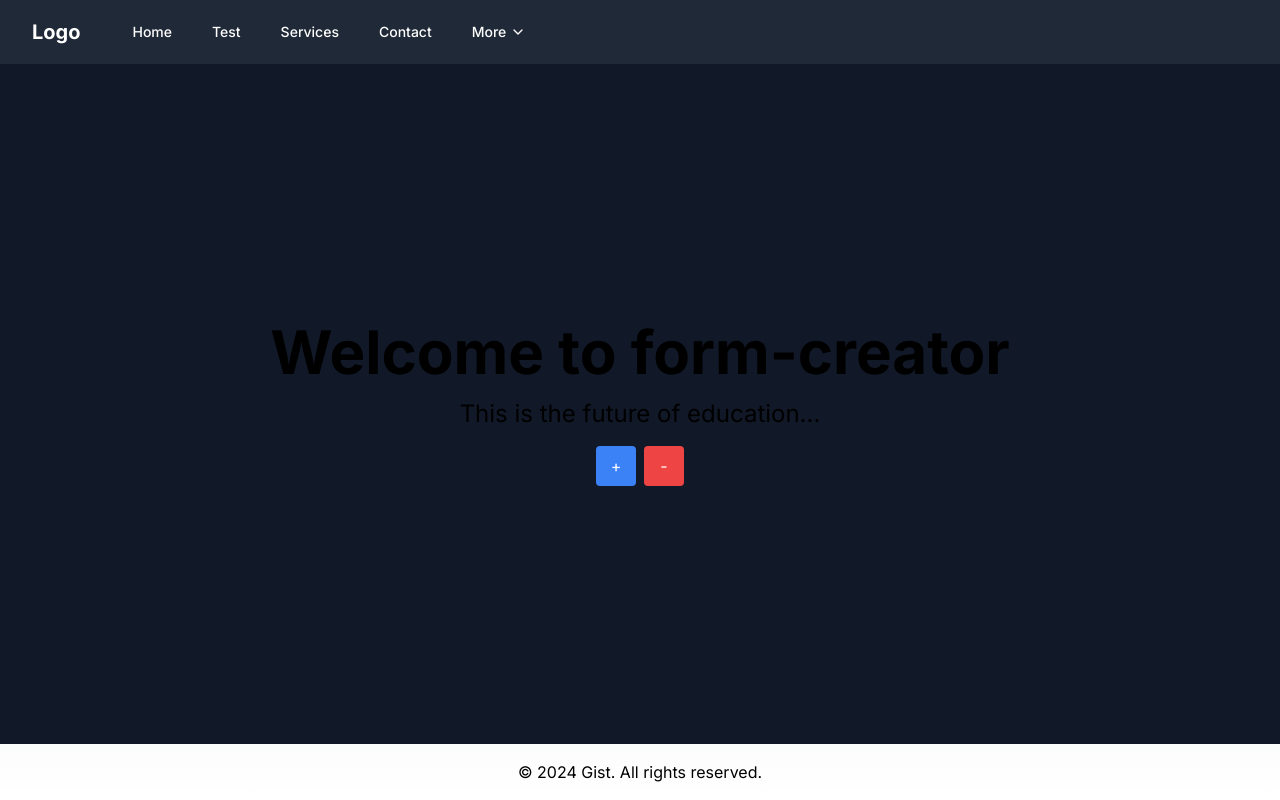
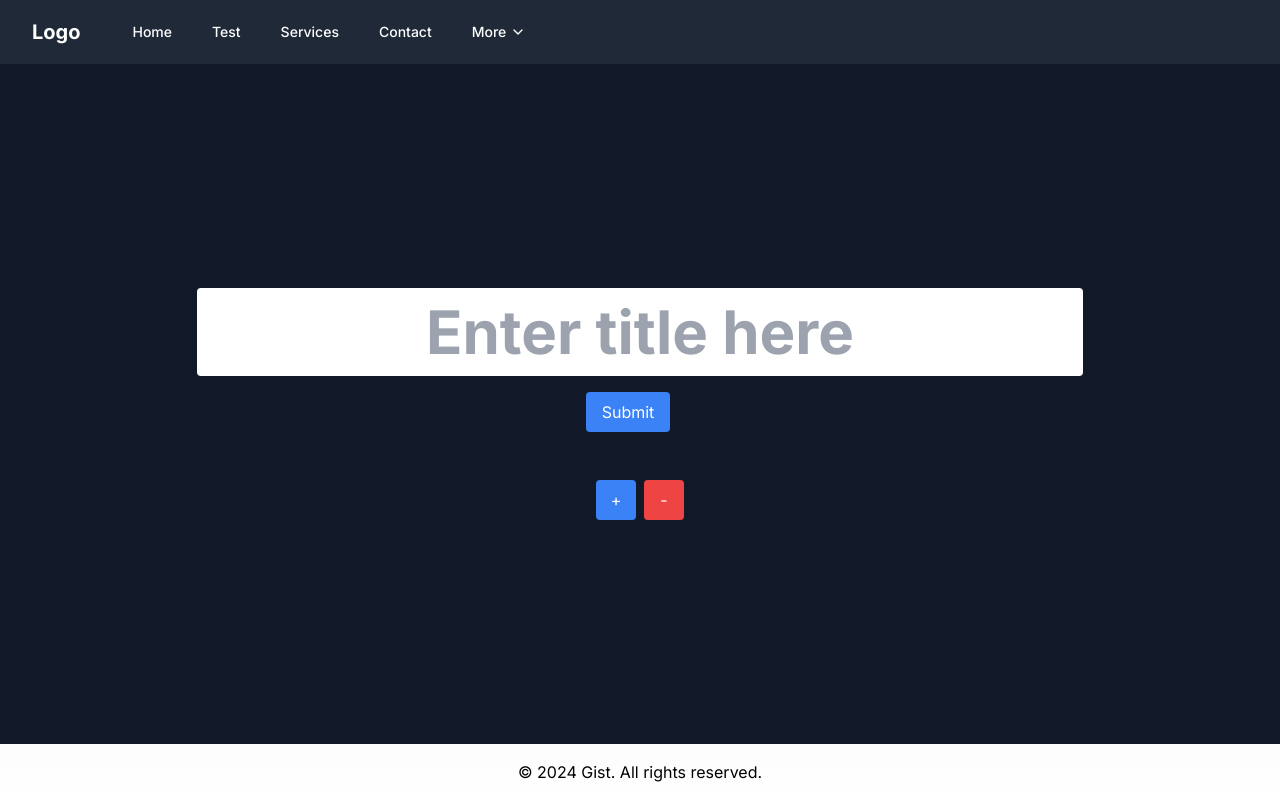
Before and after one commit to michaelgbcole/gist-frontend, a Next.js app in the folder gist-frontend-real/: page /form-creator in a window 1280 px wide. Built offline with nearby package versions, Linux system fonts and the light colour scheme.

Commit message:
add a bunch of stuff

```diff
--- a/gist-frontend-real/src/app/form-creator/page.tsx
+++ b/gist-frontend-real/src/app/form-creator/page.tsx
@@ -1,4 +1,4 @@
-'use client';
+"use client";
 import React, { useState, useEffect } from 'react';
 import ResponsiveMenuBar from '@/components/nav-bar';
 import Footer from '@/components/footer';
@@ -9,6 +9,8 @@ export default function Home() {
   const [questionList, setQuestionList] = useState<{ id: number, type: 'SAQ' | 'MultipleChoice' }[]>([]);
   const [showMenu, setShowMenu] = useState(false);
   const [showDeleteMenu, setShowDeleteMenu] = useState(false);
+  const [title, setTitle] = useState('');
+  const [isEditingTitle, setIsEditingTitle] = useState(true);
 
   const handleButtonClick = (event: React.MouseEvent) => {
     event.stopPropagation();
@@ -35,6 +37,10 @@ export default function Home() {
     setShowDeleteMenu(false);
   };
 
+  const handleTitleSubmit = () => {
+    setIsEditingTitle(false);
+  };
+
   useEffect(() => {
     const handleClickOutside = () => {
       setShowMenu(false);
@@ -53,10 +59,29 @@ export default function Home() {
   return (
     <div className="min-h-screen flex flex-col" onClick={(e) => e.stopPropagation()}>
       <ResponsiveMenuBar />
-      <main className="flex-grow flex items-center justify-center bg-gray-900">
-        <div className="text-center">
-          <h1 className="text-6xl font-bold mb-4">Welcome to form-creator</h1>
-          <p className="text-2xl">This is the future of education...</p>
+      <main className="flex-grow flex items-center justify-center bg-gray-900 p-4 sm:p-12">
+        <div className="text-center w-full max-w-4xl">
+          <div className="flex flex-col items-center justify-center">
+            {isEditingTitle ? (
+              <>
+                <input
+                  type="text"
+                  value={title}
+                  onChange={(e) => setTitle(e.target.value)}
+                  placeholder="Enter title here"
+                  className="text-3xl sm:text-6xl font-bold mb-4 text-black p-2 rounded text-center w-full sm:w-auto"
+                />
+                <button
+                  onClick={handleTitleSubmit}
+                  className="bg-blue-500 text-white px-4 py-2 rounded ml-0 sm:ml-2 mt-2 sm:mt-0 m-8"
+                >
+                  Submit
+                </button>
+              </>
+            ) : (
+              <h1 className="text-3xl sm:text-6xl font-bold mb-4">{title}</h1>
+            )}
+          </div>
           {questionList.map((question) => (
             <div className='p-4' key={question.id}>
               {question.type === 'SAQ' ? <SAQ /> : <MultipleChoice />}
@@ -77,30 +102,30 @@ export default function Home() {
             </button>
           </div>
           {showMenu && (
-            <div className="absolute left-1/2 transform -translate-x-1/2 mt-2 bg-white p-2 rounded shadow-lg w-128" onClick={(e) => e.stopPropagation()}>
+            <div className="absolute left-1/2 transform -translate-x-1/2 mt-2 bg-white p-2 rounded shadow-lg w-64 sm:w-128" onClick={(e) => e.stopPropagation()}>
               <button
                 onClick={addSAQ}
-                className="bg-green-500 text-white px-4 py-2 rounded m-2"
+                className="bg-green-500 text-white px-4 py-2 rounded m-2 w-full"
               >
                 Add SAQ
               </button>
               <button
                 onClick={addMultipleChoice}
-                className="bg-green-500 text-white px-4 py-2 rounded m-2"
+                className="bg-green-500 text-white px-4 py-2 rounded m-2 w-full"
               >
                 Add Multiple Choice
               </button>
             </div>
           )}
           {showDeleteMenu && (
-            <div className="absolute left-1/2 transform -translate-x-1/2 mt-2 bg-white p-2 rounded shadow-lg w-128" onClick={(e) => e.stopPropagation()}>
+            <div className="absolute left-1/2 transform -translate-x-1/2 mt-2 bg-white p-2 rounded shadow-lg w-64 sm:w-128" onClick={(e) => e.stopPropagation()}>
               {questionList.map((question) => (
                 <button
                   key={question.id}
                   onClick={() => deleteQuestion(question.id)}
-                  className="bg-red-500 text-white px-4 py-2 rounded m-2"
+                  className="bg-red-500 text-white px-4 py-2 rounded m-2 w-full"
                 >
-                  Delete {question.type} {question.id + 1}
+                  Delete {question.type} {question.id}
                 </button>
               ))}
             </div>
```
